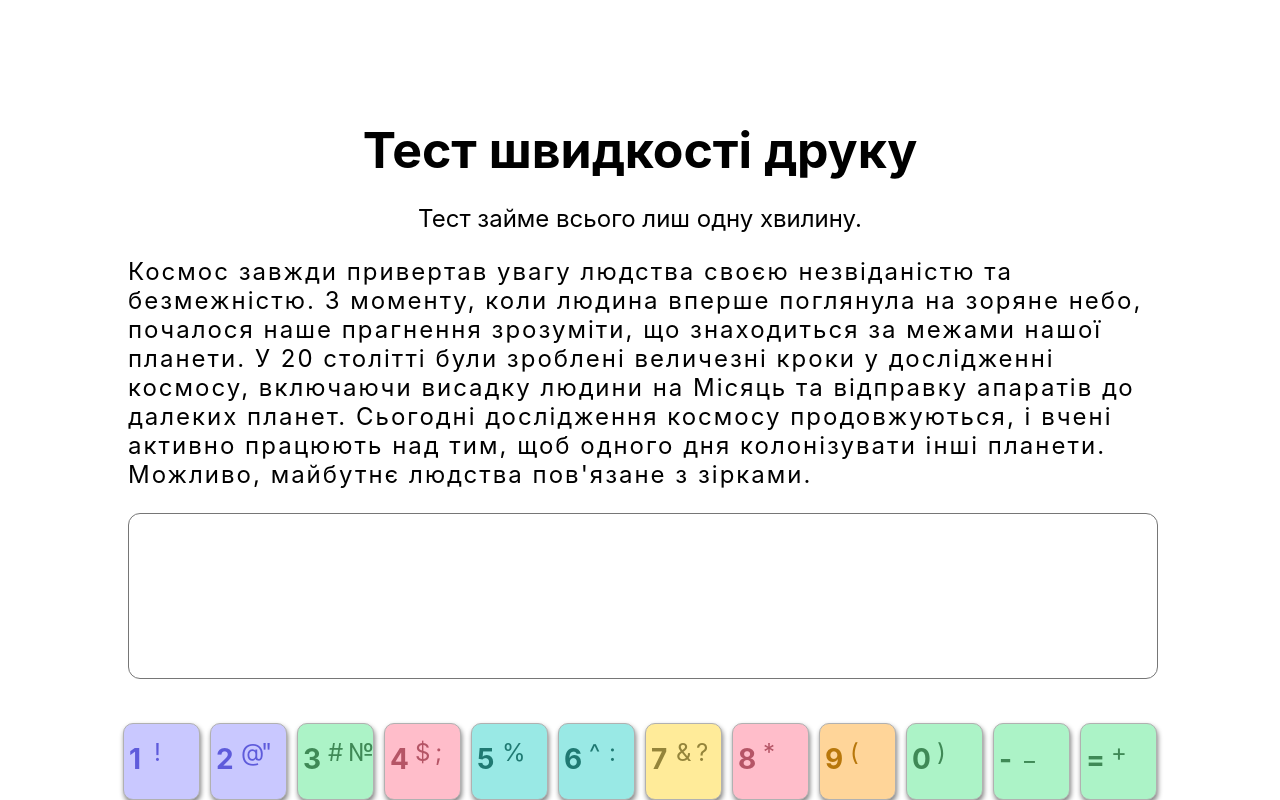
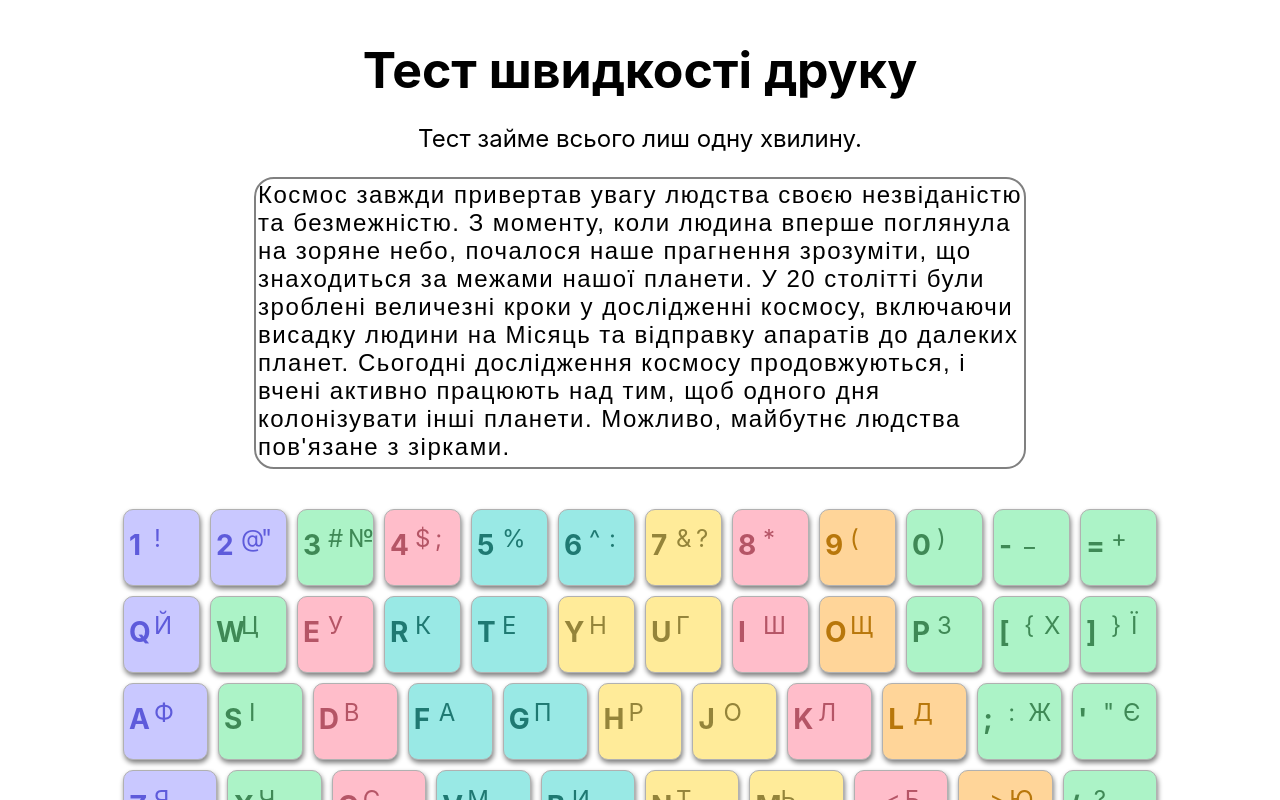
Before and after one commit to YuraShum/printSpeed, a React (Create React App) app in the folder client/: page / in a window 1280 px wide. Shown: the top 800 px of the page. Built offline with nearby package versions, Linux system fonts and the light colour scheme.

Commit message:
input field optimized for better user experience

```diff
--- a/client/src/components/Header/Header.scss
+++ b/client/src/components/Header/Header.scss
@@ -1,7 +1,7 @@
 header {
     margin: 0 auto;
     width: fit-content;
-    margin-top: 15vh;
+    margin-top: 5vh;
     text-align: center;
 
     h3{
--- a/client/src/components/TextInputSection/TextInputSection.jsx
+++ b/client/src/components/TextInputSection/TextInputSection.jsx
@@ -1,4 +1,4 @@
-import React, { useState } from 'react'
+import React, { useEffect, useRef, useState } from 'react'
 import { getRandomText } from '../../utils/getRandomText'
 import './TextInputSection.scss'
 
@@ -6,12 +6,35 @@ const TextInputSection = () => {
     const randomtext = getRandomText()
     const [text, setText] = useState(randomtext)
     const [currentInputText, setCurrentInputText] = useState('')
+    const [isBlurred, setIsBlurred] = useState(false)
+    const textareaRef = useRef(null)
+
+    const adjustTextareaHeight = () => {
+        const element = document.querySelector('textarea')
+        element.style.height = 'auto';
+        element.style.height = paragraphElement().scrollHeight + 'px';
+    };
+
+    useEffect(() => {
+        adjustTextareaHeight()
+        const handleClick = () => {
+            setIsBlurred(true)
+        }
+        document.addEventListener('mousedown', handleClick)
+        return () => {
+            document.removeEventListener('mousedown', handleClick)
+        }
+    }, [])
+
+
+
+    const paragraphElement = () => {
+        return document.querySelector('.text-input-chars')
+    }
 
     const handleChangeInputText = (event) => {
         const input = event.target.value
-
         let correctText = ''
-
         for (let i = 0; i < input.length; i++) {
             if (input[i] === text[i]) {
                 correctText += input[i]
@@ -20,14 +43,26 @@ const TextInputSection = () => {
                 break
             }
         }
-
         setCurrentInputText(correctText)
     }
-    console.log(text)
+
+    const handleResumeTyping = (event) => {
+        event.stopPropagation();
+        setIsBlurred(false)
+        textareaRef.current.focus()
+    }
 
     return (
         <div className='text-section'>
-            <p>
+            {isBlurred && (
+                <button
+                    onClick={handleResumeTyping}
+                    className='resume-button'>
+                    Продовжити друк
+                </button>
+            )}
+            <div className={`text-input-section ${isBlurred ? 'blurred' : ''}`}>
+                <p className='text-input-chars'>
                     {text.split('').map((char, index) => (
                         <span
                             key={index}
@@ -37,9 +72,13 @@ const TextInputSection = () => {
                     ))}
                 </p>
                 <textarea
+
+                    ref={textareaRef}
                     value={currentInputText}
-                onChange={handleChangeInputText}>
-            </textarea>
+                    onChange={handleChangeInputText}
+                    readOnly={isBlurred}
+                ></textarea>
+            </div>
         </div>
     )
 }
--- a/client/src/components/TextInputSection/TextInputSection.scss
+++ b/client/src/components/TextInputSection/TextInputSection.scss
@@ -1,20 +1,63 @@
 .text-section{
-    max-width: 80vw;
+    position: relative;
+
+}
+.text-input-section {
+    max-width: 60vw;
     margin: 0 auto;
+    margin-bottom: 30px;
+    position: relative;
+    border: solid 2px gray;
+    border-radius: 20px;
 
-    p{
+    p, textarea{
         font-size: 24px;
-        letter-spacing: 2px;
+        letter-spacing: 1.5px;
+        font-family: 'Arial', sans-serif;
     }
     textarea{
         width: 100%;
-        height: 20vh;
-        font-size: 28px;
-        border-radius: 12px;
+        font-size: 24px;
+        border: none;
+        outline: none;
         resize: none;
+        caret-color: black;
+        background-color: transparent;
+        min-height: auto;
+        height: auto;
+        overflow: hidden;
     }
 }
+
 .correct{
     color: rgb(20, 220, 20);
+}
+
+.text-input-chars{
+    position: absolute;
+    top: -22px;
+    left: 2px;
+}
+.resume-button {
+    position: absolute;
+    z-index: 20;
+    top: 50%;
+    left: 50%;
+    transform: translate(-50%, -50%);
+    display: block;
+    margin: 20px auto;
+    padding: 10px 20px;
+    background-color: #ffb300;
+    border: 2px solid orangered;
+    box-shadow: 2px 2px 3px gray;
+    color: white;
     font-weight: bold;
+    border: none;
+    border-radius: 5px;
+    font-size: 20px;
+    cursor: pointer;
+    transition: all ease-in-out 0.3s;
+    &:hover{
+        background-color: rgb(255, 115, 0);
+    }
 }
--- a/client/src/index.scss
+++ b/client/src/index.scss
@@ -19,3 +19,8 @@ code {
   display: flex;
   justify-content: space-between;
 }
+
+.blurred {
+  filter: blur(4px);
+  pointer-events: none;
+}
```
Also changed, not shown: client/tasks.txt. Lines whose indentation alone changed are shown as unchanged.
